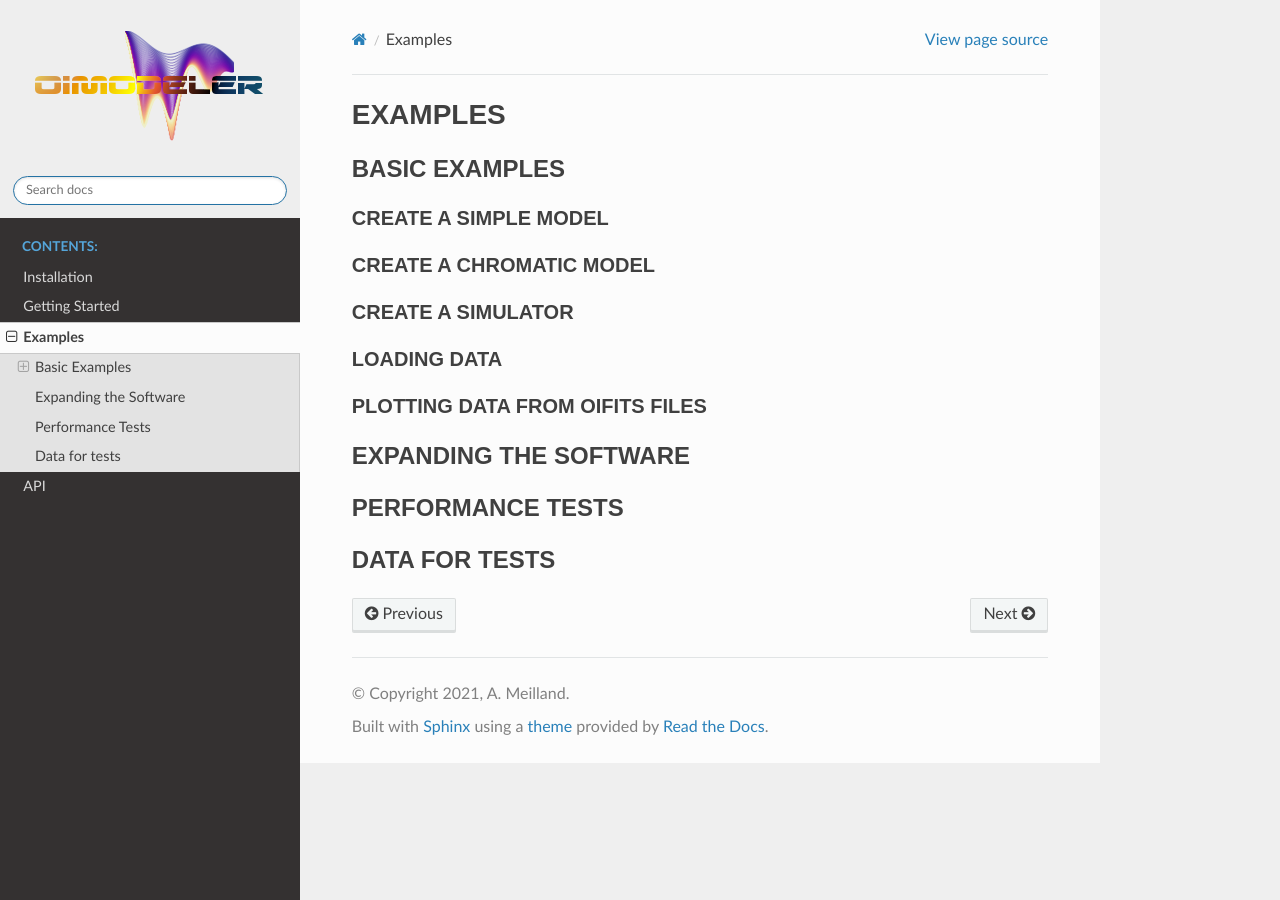
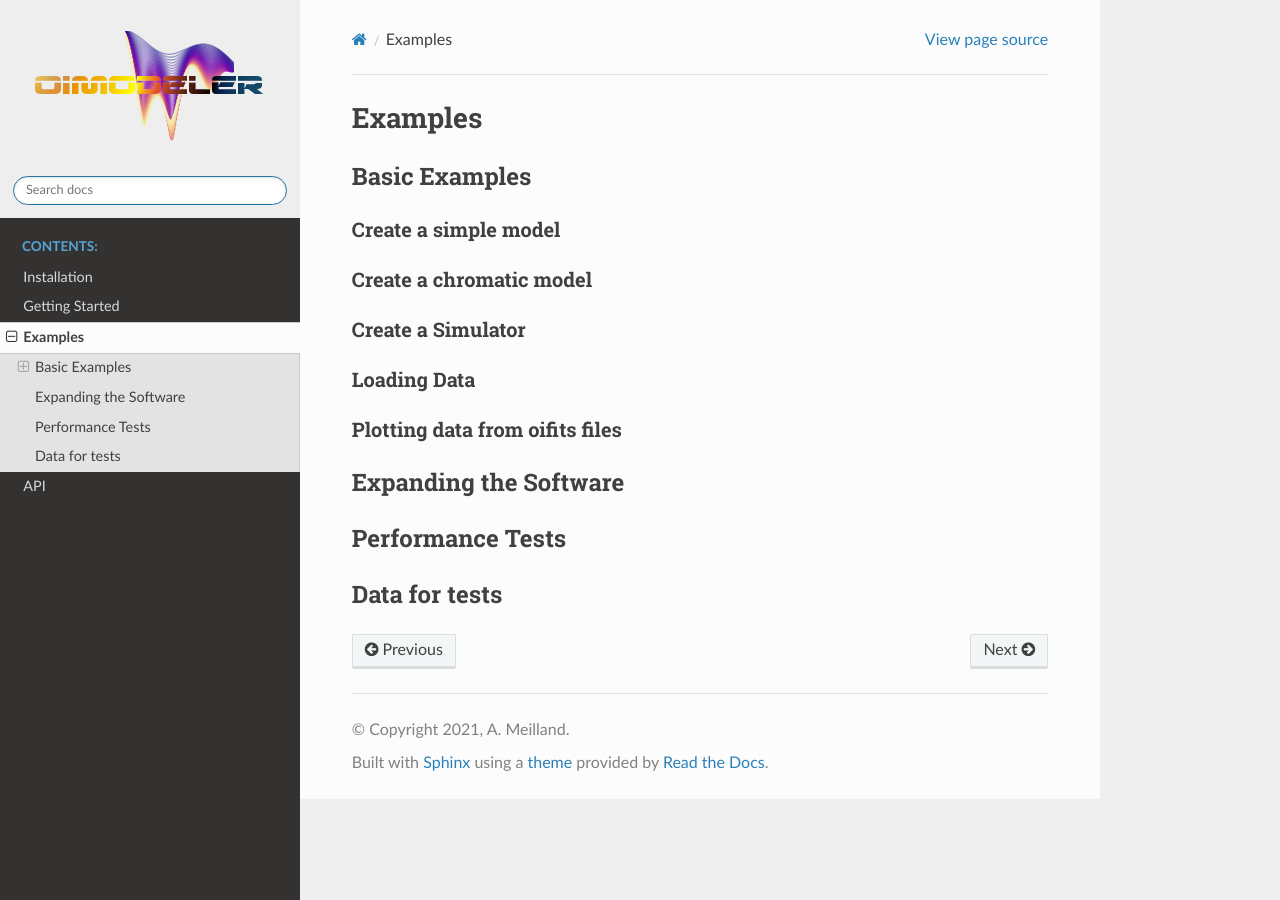
Before and after one commit to oimodeler/oimodeler, a Sphinx documentation site: the page built from docs/source/examples.rst, in a window 1280 px wide. Built offline with Sphinx 7.4.7 and the Read the Docs theme 2.0.0, drawn with Linux system fonts in a browser that asks for light colours; some web fonts are replaced.

Commit message:
docs update

```diff
--- a/docs/source/_static/custom.css
+++ /dev/null
@@ -1,11 +0,0 @@
-@import "https://fonts.googleapis.com/css?family=Saira+Extra+Condensed:700&amp;subset=latin-ext";
-
-h1, h2, h3, h4, h5, h6 {
-    margin-top: 0;
-    font-weight: 700;
-    font-family: "Saira Extra Condensed", Arial, sans-serif;
-}
-
-h1, h2, h3 {
-    text-transform: uppercase;
-}
--- a/docs/source/installation.rst
+++ b/docs/source/installation.rst
@@ -1,2 +1,5 @@
 Installation
 ============
+
+
+ $ pip install git+https://github.com/oimodeler/oimodeler
```
Also changed, not shown: 1 other file.
